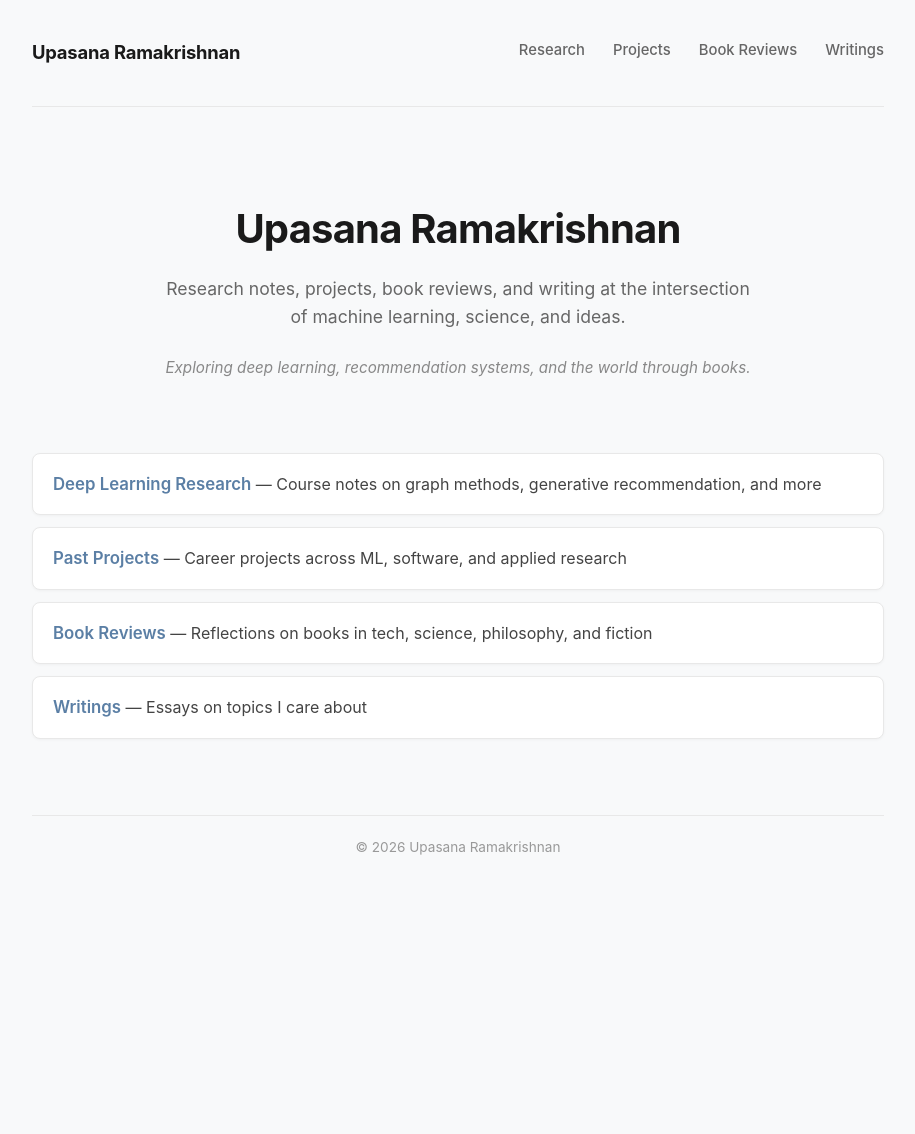
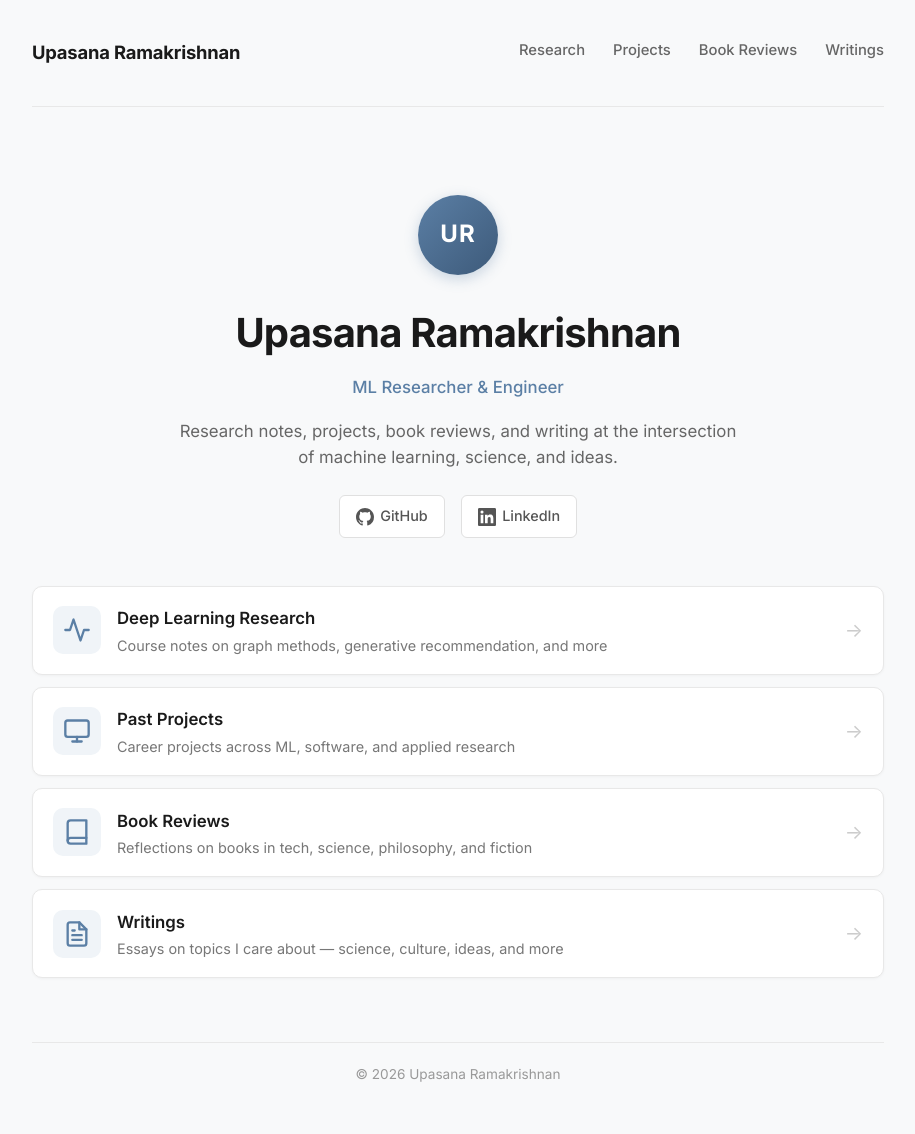
Before and after one commit to upasanark/website, a Jekyll site: the page index.html, which Jekyll copies as it is, in a window 1280 px wide. Shown: the whole page, without its empty margins (182-1097 px from the left). Built offline with Jekyll 4.4.1, drawn with Linux system fonts in a browser that asks for light colours; before the commit the page ends 907 px from its top, so only the background shows below that.

Commit message:
Modern homepage redesign with avatar, social links, and card-based sections

```diff
--- a/index.html
+++ b/index.html
@@ -5,22 +5,77 @@
     <meta name="viewport" content="width=device-width, initial-scale=1.0">
     <title>Upasana Ramakrishnan</title>
     <link rel="stylesheet" href="styles.css">
+    <link rel="preconnect" href="https://fonts.googleapis.com">
+    <link rel="preconnect" href="https://fonts.gstatic.com" crossorigin>
+    <link href="https://fonts.googleapis.com/css2?family=Inter:wght@300;400;500;600;700&display=swap" rel="stylesheet">
 </head>
 <body>
     <script src="nav.js"></script>
 
     <section class="hero">
+        <div class="hero-avatar">
+            <span>UR</span>
+        </div>
         <h1>Upasana Ramakrishnan</h1>
-        <p class="subtitle">Research notes, projects, book reviews, and writing at the intersection of machine learning, science, and ideas.</p>
-        <p class="tagline">Exploring deep learning, recommendation systems, and the world through books.</p>
+        <p class="hero-subtitle">ML Researcher & Engineer</p>
+        <p class="hero-desc">Research notes, projects, book reviews, and writing at the intersection of machine learning, science, and ideas.</p>
+        <div class="hero-links">
+            <a href="https://github.com/upasanark" target="_blank" rel="noopener" class="hero-link">
+                <svg width="18" height="18" viewBox="0 0 24 24" fill="currentColor"><path d="M12 0C5.37 0 0 5.37 0 12c0 5.31 3.435 9.795 8.205 11.385.6.105.825-.255.825-.57 0-.285-.015-1.23-.015-2.235-3.015.555-3.795-.735-4.035-1.41-.135-.345-.72-1.41-1.23-1.695-.42-.225-1.02-.78-.015-.795.945-.015 1.62.87 1.845 1.23 1.08 1.815 2.805 1.305 3.495.99.105-.78.42-1.305.765-1.605-2.67-.3-5.46-1.335-5.46-5.925 0-1.305.465-2.385 1.23-3.225-.12-.3-.54-1.53.12-3.18 0 0 1.005-.315 3.3 1.23.96-.27 1.98-.405 3-.405s2.04.135 3 .405c2.295-1.56 3.3-1.23 3.3-1.23.66 1.65.24 2.88.12 3.18.765.84 1.23 1.905 1.23 3.225 0 4.605-2.805 5.625-5.475 5.925.435.375.81 1.095.81 2.22 0 1.605-.015 2.895-.015 3.3 0 .315.225.69.825.57A12.02 12.02 0 0024 12c0-6.63-5.37-12-12-12z"/></svg>
+                GitHub
+            </a>
+            <a href="https://www.linkedin.com/in/upasana-ramakrishnan/" target="_blank" rel="noopener" class="hero-link">
+                <svg width="18" height="18" viewBox="0 0 24 24" fill="currentColor"><path d="M20.447 20.452h-3.554v-5.569c0-1.328-.027-3.037-1.852-3.037-1.853 0-2.136 1.445-2.136 2.939v5.667H9.351V9h3.414v1.561h.046c.477-.9 1.637-1.85 3.37-1.85 3.601 0 4.267 2.37 4.267 5.455v6.286zM5.337 7.433a2.062 2.062 0 01-2.063-2.065 2.064 2.064 0 112.063 2.065zm1.782 13.019H3.555V9h3.564v11.452zM22.225 0H1.771C.792 0 0 .774 0 1.729v20.542C0 23.227.792 24 1.771 24h20.451C23.2 24 24 23.227 24 22.271V1.729C24 .774 23.2 0 22.222 0h.003z"/></svg>
+                LinkedIn
+            </a>
+        </div>
     </section>
 
-    <ul class="section-list">
-        <li><a href="DeepLearning/">Deep Learning Research</a> — Course notes on graph methods, generative recommendation, and more</li>
-        <li><a href="Projects/">Past Projects</a> — Career projects across ML, software, and applied research</li>
-        <li><a href="BookReviews/">Book Reviews</a> — Reflections on books in tech, science, philosophy, and fiction</li>
-        <li><a href="Writings/">Writings</a> — Essays on topics I care about</li>
-    </ul>
+    <div class="home-sections">
+        <a href="DeepLearning/" class="home-card">
+            <div class="home-card-icon">
+                <svg width="28" height="28" viewBox="0 0 24 24" fill="none" stroke="currentColor" stroke-width="2" stroke-linecap="round" stroke-linejoin="round"><polyline points="22 12 18 12 15 21 9 3 6 12 2 12"/></svg>
+            </div>
+            <div class="home-card-body">
+                <h3>Deep Learning Research</h3>
+                <p>Course notes on graph methods, generative recommendation, and more</p>
+            </div>
+            <span class="home-card-arrow">&rarr;</span>
+        </a>
+
+        <a href="Projects/" class="home-card">
+            <div class="home-card-icon">
+                <svg width="28" height="28" viewBox="0 0 24 24" fill="none" stroke="currentColor" stroke-width="2" stroke-linecap="round" stroke-linejoin="round"><rect x="2" y="3" width="20" height="14" rx="2" ry="2"/><line x1="8" y1="21" x2="16" y2="21"/><line x1="12" y1="17" x2="12" y2="21"/></svg>
+            </div>
+            <div class="home-card-body">
+                <h3>Past Projects</h3>
+                <p>Career projects across ML, software, and applied research</p>
+            </div>
+            <span class="home-card-arrow">&rarr;</span>
+        </a>
+
+        <a href="BookReviews/" class="home-card">
+            <div class="home-card-icon">
+                <svg width="28" height="28" viewBox="0 0 24 24" fill="none" stroke="currentColor" stroke-width="2" stroke-linecap="round" stroke-linejoin="round"><path d="M4 19.5A2.5 2.5 0 016.5 17H20"/><path d="M6.5 2H20v20H6.5A2.5 2.5 0 014 19.5v-15A2.5 2.5 0 016.5 2z"/></svg>
+            </div>
+            <div class="home-card-body">
+                <h3>Book Reviews</h3>
+                <p>Reflections on books in tech, science, philosophy, and fiction</p>
+            </div>
+            <span class="home-card-arrow">&rarr;</span>
+        </a>
+
+        <a href="Writings/" class="home-card">
+            <div class="home-card-icon">
+                <svg width="28" height="28" viewBox="0 0 24 24" fill="none" stroke="currentColor" stroke-width="2" stroke-linecap="round" stroke-linejoin="round"><path d="M14 2H6a2 2 0 00-2 2v16a2 2 0 002 2h12a2 2 0 002-2V8z"/><polyline points="14 2 14 8 20 8"/><line x1="16" y1="13" x2="8" y2="13"/><line x1="16" y1="17" x2="8" y2="17"/><polyline points="10 9 9 9 8 9"/></svg>
+            </div>
+            <div class="home-card-body">
+                <h3>Writings</h3>
+                <p>Essays on topics I care about — science, culture, ideas, and more</p>
+            </div>
+            <span class="home-card-arrow">&rarr;</span>
+        </a>
+    </div>
 
     <footer>
         &copy; 2026 Upasana Ramakrishnan
--- a/styles.css
+++ b/styles.css
@@ -6,7 +6,7 @@
 }
 
 body {
-    font-family: -apple-system, BlinkMacSystemFont, "Segoe UI", Roboto, "Helvetica Neue", Arial, sans-serif;
+    font-family: "Inter", -apple-system, BlinkMacSystemFont, "Segoe UI", Roboto, "Helvetica Neue", Arial, sans-serif;
     line-height: 1.7;
     color: #2d2d2d;
     background: #f8f9fa;
@@ -71,29 +71,157 @@ nav.site-nav ul li a.active {
 /* ===== Hero Section (Homepage) ===== */
 .hero {
     text-align: center;
-    padding: 3rem 0 2rem;
+    padding: 3rem 0 2.5rem;
+}
+
+.hero-avatar {
+    width: 80px;
+    height: 80px;
+    border-radius: 50%;
+    background: linear-gradient(135deg, #5b7fa5, #3d5a7a);
+    display: flex;
+    align-items: center;
+    justify-content: center;
+    margin: 0 auto 1.5rem;
+    box-shadow: 0 4px 14px rgba(91, 127, 165, 0.3);
+}
+
+.hero-avatar span {
+    color: #fff;
+    font-size: 1.5rem;
+    font-weight: 700;
+    letter-spacing: 0.05em;
 }
 
 .hero h1 {
     font-size: 2.5rem;
     font-weight: 700;
-    margin-bottom: 0.75rem;
+    margin-bottom: 0.4rem;
     color: #1a1a1a;
     letter-spacing: -0.02em;
 }
 
-.hero .subtitle {
-    font-size: 1.1rem;
+.hero-subtitle {
+    font-size: 1.05rem;
+    color: #5b7fa5;
+    font-weight: 500;
+    margin-bottom: 1rem;
+}
+
+.hero-desc {
+    font-size: 1.05rem;
     color: #666;
-    max-width: 600px;
+    max-width: 560px;
     margin: 0 auto 1.5rem;
     line-height: 1.6;
 }
 
-.hero .tagline {
-    font-size: 0.95rem;
-    color: #888;
-    font-style: italic;
+.hero-links {
+    display: flex;
+    justify-content: center;
+    gap: 1rem;
+}
+
+.hero-link {
+    display: inline-flex;
+    align-items: center;
+    gap: 0.4rem;
+    padding: 0.5rem 1rem;
+    border: 1px solid #e0e0e0;
+    border-radius: 6px;
+    color: #555;
+    font-size: 0.9rem;
+    font-weight: 500;
+    text-decoration: none;
+    transition: all 0.2s;
+    background: #fff;
+}
+
+.hero-link:hover {
+    border-color: #5b7fa5;
+    color: #5b7fa5;
+    text-decoration: none;
+    box-shadow: 0 2px 8px rgba(91, 127, 165, 0.1);
+}
+
+.hero-link svg {
+    flex-shrink: 0;
+}
+
+/* ===== Home Section Cards ===== */
+.home-sections {
+    display: flex;
+    flex-direction: column;
+    gap: 0.75rem;
+    margin: 0.5rem 0 1rem;
+}
+
+.home-card {
+    display: flex;
+    align-items: center;
+    gap: 1rem;
+    padding: 1.1rem 1.25rem;
+    background: #fff;
+    border: 1px solid #e8e8e8;
+    border-radius: 10px;
+    text-decoration: none;
+    transition: all 0.2s ease;
+    box-shadow: 0 1px 3px rgba(0,0,0,0.04);
+}
+
+.home-card:hover {
+    border-color: #5b7fa5;
+    box-shadow: 0 4px 12px rgba(91, 127, 165, 0.12);
+    transform: translateY(-2px);
+    text-decoration: none;
+}
+
+.home-card-icon {
+    width: 48px;
+    height: 48px;
+    border-radius: 10px;
+    background: #f0f4f8;
+    display: flex;
+    align-items: center;
+    justify-content: center;
+    flex-shrink: 0;
+    color: #5b7fa5;
+    transition: background 0.2s;
+}
+
+.home-card:hover .home-card-icon {
+    background: #e8eef5;
+}
+
+.home-card-body {
+    flex: 1;
+    min-width: 0;
+}
+
+.home-card-body h3 {
+    font-size: 1.05rem;
+    font-weight: 600;
+    color: #1a1a1a;
+    margin: 0 0 0.2rem;
+}
+
+.home-card-body p {
+    font-size: 0.9rem;
+    color: #777;
+    margin: 0;
+    line-height: 1.4;
+}
+
+.home-card-arrow {
+    font-size: 1.2rem;
+    color: #ccc;
+    flex-shrink: 0;
+    transition: color 0.2s, transform 0.2s;
+}
+
+.home-card:hover .home-card-arrow {
+    color: #5b7fa5;
+    transform: translateX(3px);
 }
 
 /* ===== Typography ===== */
@@ -410,8 +538,13 @@ footer {
         font-size: 1.8rem;
     }
 
-    .hero .subtitle {
-        font-size: 1rem;
+    .hero-desc {
+        font-size: 0.95rem;
+    }
+
+    .hero-links {
+        flex-direction: column;
+        align-items: center;
     }
 
     h1 {
```
Also changed, not shown: 3 other files.
